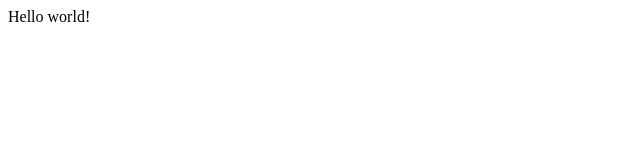
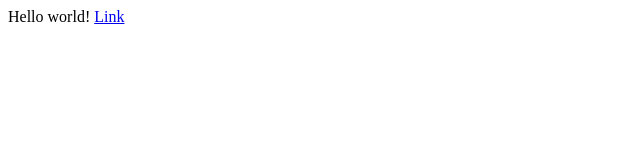
Before and after one commit to VladKorzun/vladkorzun.github.io, a plain HTML site: page index.html in a window 1280 px wide. Shown: the full height of the page, 0-640 px from the left. Drawn offline with Linux system fonts and the light colour scheme.

Commit message:
Update index.html
link

```diff
--- a/index.html
+++ b/index.html
@@ -30,5 +30,7 @@ qacct:"p-bu16uuKM0u2Gt"
 </noscript>
 <!-- End Quantcast tag -->
 Hello world!
+
+    <a href="https://vladkorzun.github.io">Link</a>
 </body>
 </html>
```
